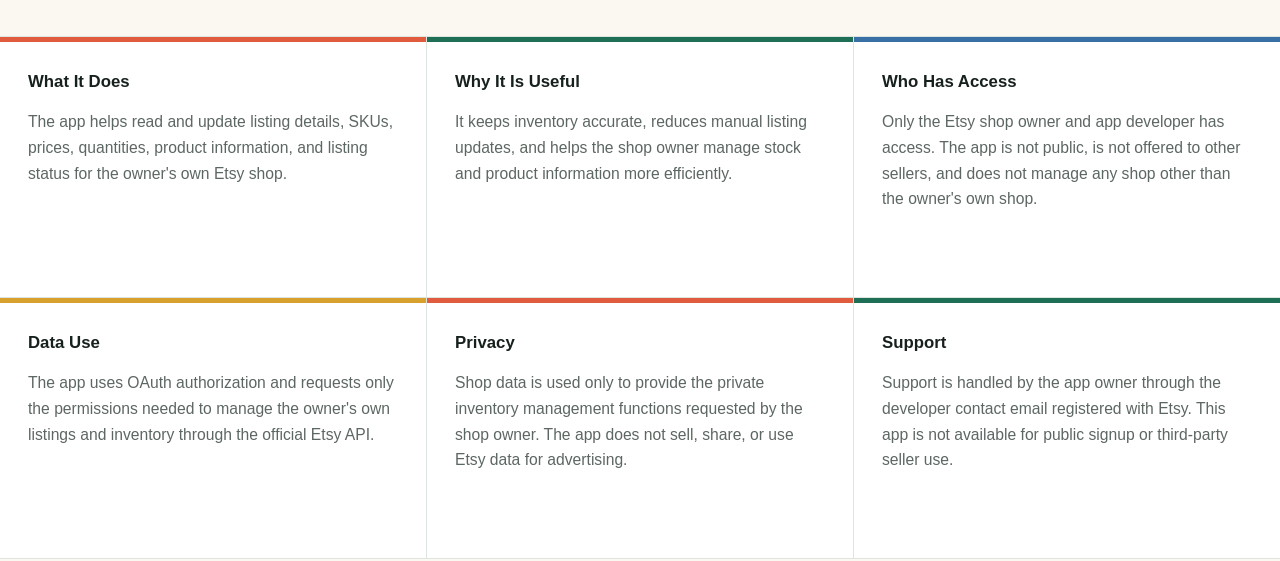
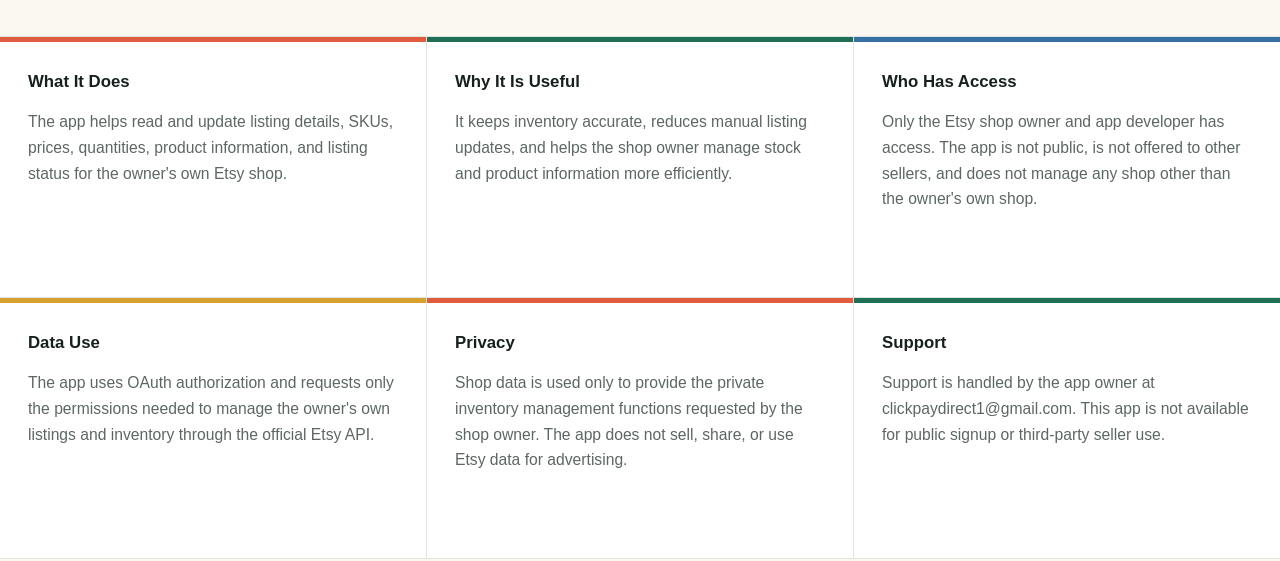
Before and after one commit to gofashiondirect-cloud/personal-listing-manager, a plain HTML site: page index.html in a window 1280 px wide. Shown: the part 463-1024 px from the top of the page. Drawn offline with Linux system fonts and the light colour scheme.

Commit message:
Update index.html

```diff
--- a/index.html
+++ b/index.html
@@ -74,8 +74,7 @@
         <article class="detail">
           <h2>Support</h2>
           <p>
-            Support is handled by the app owner through the developer contact email registered with
-            Etsy. This app is not available for public signup or third-party seller use.
+            Support is handled by the app owner at clickpaydirect1@gmail.com. This app is not available for public signup or third-party seller use.
           </p>
         </article>
       </section>
```
